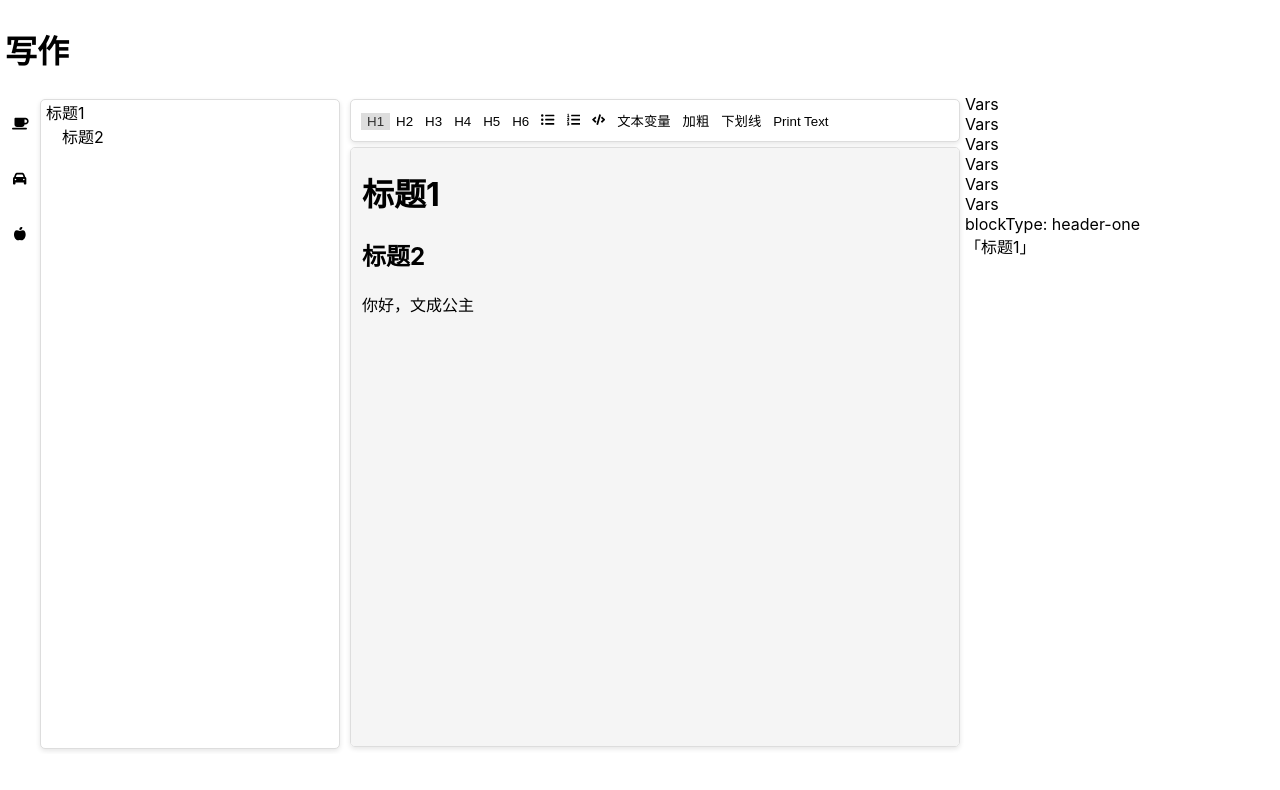
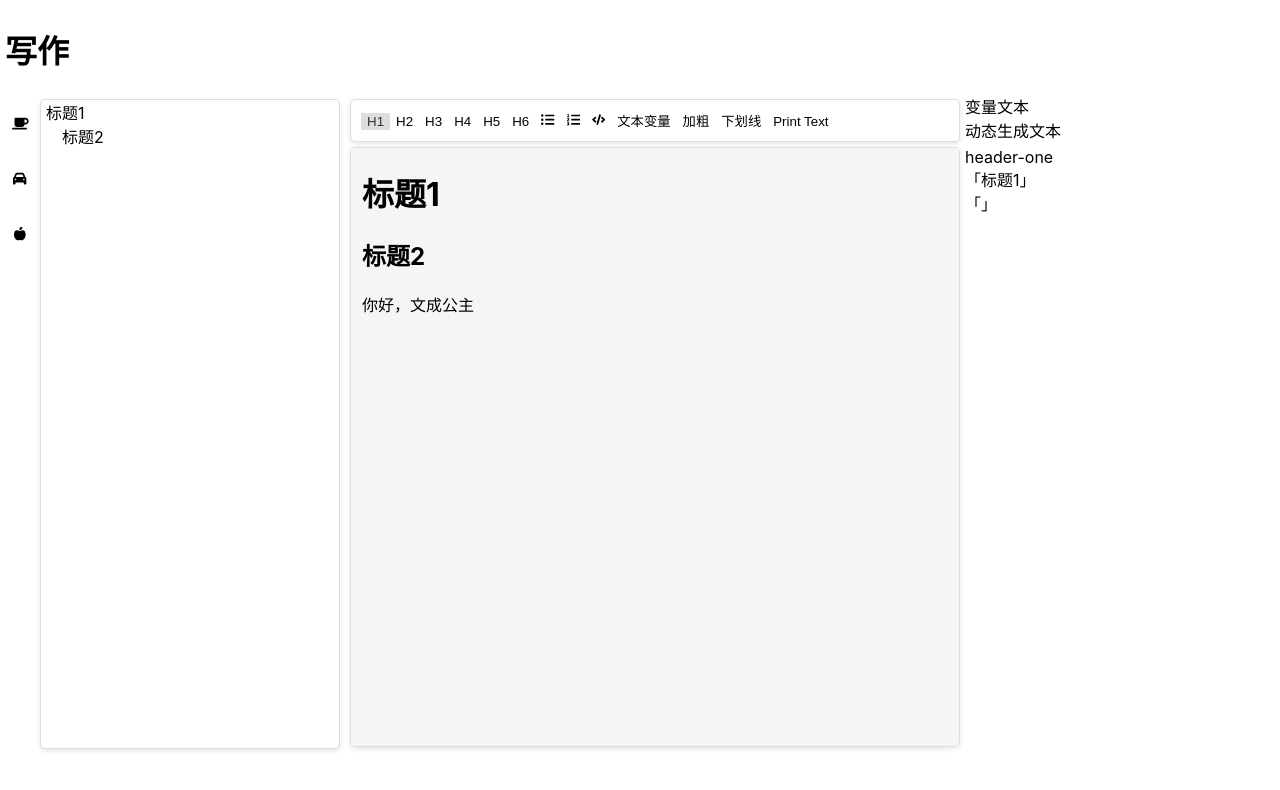
Before and after one commit to arcstep/wencheng, a Next.js app in the folder ui/: page /writing in a window 1280 px wide. Both pictures are taken after a click on the button 20 px from the left and 178 px from the top of the page. Shown: the top 790 px of the page. Built offline with nearby package versions, Linux system fonts and the light colour scheme.

Commit message:
Refactor BlockVarText component and add varTexts prop to DraftEditor and VarEditor components

```diff
--- a/ui/components/Editor/BlockVarText.jsx
+++ b/ui/components/Editor/BlockVarText.jsx
@@ -1,12 +1,39 @@
-import { EditorBlock, Modifier, EditorState } from 'draft-js';
+import React, { useState, useEffect } from 'react';
+import { EditorBlock } from 'draft-js';
 
 const BlockVarText = (props) => {
-  const varText = props.block.getData().get('varText', '这是一个文本变量');
+  const [varText, setVarText] = useState('');
+
+  useEffect(() => {
+    setVarText(props.varText);
+  }, [props.varText]);
+
+  const getVarStyle = () => {
+    if (varText && varText.length > 0) {
+      return {
+        border: '1px solid green',
+        boxShadow: '2px 2px 10px rgba(0, 0, 0, 0.1)',
+        borderRadius: '4px',
+        padding: '10px',
+        margin: '10px',
+        backgroundColor: '#f9f9f9'
+      };
+    } else {
+      return {
+        border: '1px solid red',
+        boxShadow: '2px 2px 10px rgba(0, 0, 0, 0.1)',
+        borderRadius: '4px',
+        padding: '10px',
+        margin: '10px',
+        backgroundColor: '#f9f9f9'
+      };
+    }
+  }
 
   return (
-    <div data-key={props.block.getKey()} style={{ margin: '10px', padding: '10px', border: '1px solid green' }}>
+    <div data-key={props.block.getKey()} style={getVarStyle()}>
       <EditorBlock {...props} />
-      <div style={{
+      {/* <div style={{
         border: '1px solid #ccc',
         boxShadow: '2px 2px 10px rgba(0, 0, 0, 0.1)',
         borderRadius: '4px',
@@ -15,7 +42,7 @@ const BlockVarText = (props) => {
         backgroundColor: '#f9f9f9'
       }}>
         {varText}
-      </div>
+      </div> */}
     </div>
   );
 };
--- a/ui/components/Editor/DraftEditor.jsx
+++ b/ui/components/Editor/DraftEditor.jsx
@@ -6,7 +6,7 @@ import { stateFromHTML } from 'draft-js-import-html'; // 用于将 HTML 文本
 import { marked } from 'marked';
 import styles from './DraftEditor.module.css';
 
-export default function TextEditor({className, editor, editorState, setEditorState, setCurrentBlock}) {
+export default function TextEditor({className, varTexts, editor, editorState, setEditorState, setCurrentBlock}) {
 
   const onChange = (newEditorState) => {
     // 获取当前光标所在的内容块
@@ -15,6 +15,7 @@ export default function TextEditor({className, editor, editorState, setEditorSta
     const newCurrentBlock = newEditorState
       .getCurrentContent()
       .getBlockForKey(newStartKey);
+    console.log("onChange: ", newCurrentBlock.getType(), newCurrentBlock.getText())
 
     const blockType = newCurrentBlock.getType();
     const blockText = newCurrentBlock.getText();
@@ -30,20 +31,38 @@ export default function TextEditor({className, editor, editorState, setEditorSta
     }
   }, []); // 当 editorState 更新时，执行 focus
 
+  const getVarText = (text) => {
+    if(text in varTexts) {
+      return varTexts[text].text;
+    } else {
+      return null;
+    }
+  };
+
   const blockRendererFn = (block) => {
     const type = block.getType();
 
     let Component = EditorBlock;
+    let varText = null;
     if (type === 'var-text-block') {
       Component = BlockVarText;
+      //
+      const varName = block.getText();
+      varText = getVarText(varName);
+      console.log(varName, ": ", varText)
     }
 
     return {
       component: (props) => {
-        return <div data-key={props.block.getKey()}><Component {...props} /></div>;
+        return (
+          <div data-key={props.block.getKey()}>
+            <Component {...props} varText={varText} />
+          </div>
+        );
       },
       props: {
         className: 'editor-block',
+        varText: varText,
       },
       editable: true,
     };
--- a/ui/components/Editor/Index.jsx
+++ b/ui/components/Editor/Index.jsx
@@ -5,6 +5,12 @@ import { ContentState, ContentBlock, genKey, EditorState } from 'draft-js';
 import TableOfContents from './TableOfContents';
 import Toolbar from './Toolbar';
 import VarEditor from './VarEditor'
+
+class VarText {
+  constructor({ text }) {
+    this.text = text;
+  }
+}
 
 const Editor = () => {
   const editor = React.useRef(null);
@@ -27,6 +33,12 @@ const Editor = () => {
       text: '你好，文成公主',
     }),
   ];
+
+  // 默认的文本变量
+  const [varTexts, setVarTexts] = useState({
+    'abc': new VarText({ text: '这是一个文本变量1' }),
+    '背景摘要': new VarText({ text: '这是一个文本变量2' }),
+  })
 
   const contentState = ContentState.createFromBlockArray(blocks);
   const [editorState, setEditorState] = useState(EditorState.createWithContent(contentState));
@@ -60,21 +72,19 @@ const Editor = () => {
       />
       <DraftEditor
         className={styles["doc-editor"]}
+        varTexts={varTexts}
         editor={editor}
         editorState={editorState}
         setEditorState={setEditorState}
         setCurrentBlock={onChangeCurrentBlock}
       />
       <div className={styles["vars"]}>
-        Vars<br/>
-        Vars<br/>
-        Vars<br/>
-        Vars<br/>
-        Vars<br/>
-        Vars<br/>
+        变量文本<br/>
+        动态生成文本<br/>
       </div>
       <VarEditor
         className={styles["var-editor"]}
+        varTexts={varTexts}
         blockType={currentBlockType}
         blockText={currentBlockText}
       />
--- a/ui/components/Editor/VarEditor.jsx
+++ b/ui/components/Editor/VarEditor.jsx
@@ -1,15 +1,26 @@
 import React, { useEffect } from 'react';
 import styles from './VarEditor.module.css';
 
-export default function TextEditor({className, blockType, blockText, editor, editorState, setEditorState}) {
+export default function TextEditor({className, varTexts, blockType, blockText, editor, editorState, setEditorState}) {
+  const getVarText = () => {
+    if(blockText in varTexts) {
+      return varTexts[blockText].text;
+    } else {
+      return null;
+    }
+  };
+  console.log("varTexts: ", varTexts)
   return (
     <div className={className}>
       <div>
-        blockType: {blockType}
+        {blockType}
       </div>
       <div className={styles["editor"]}>
         「{blockText}」
       </div>
+      <div className={styles["editor"]}>
+        「{getVarText()}」
+      </div>
     </div>
   );
 }
```
